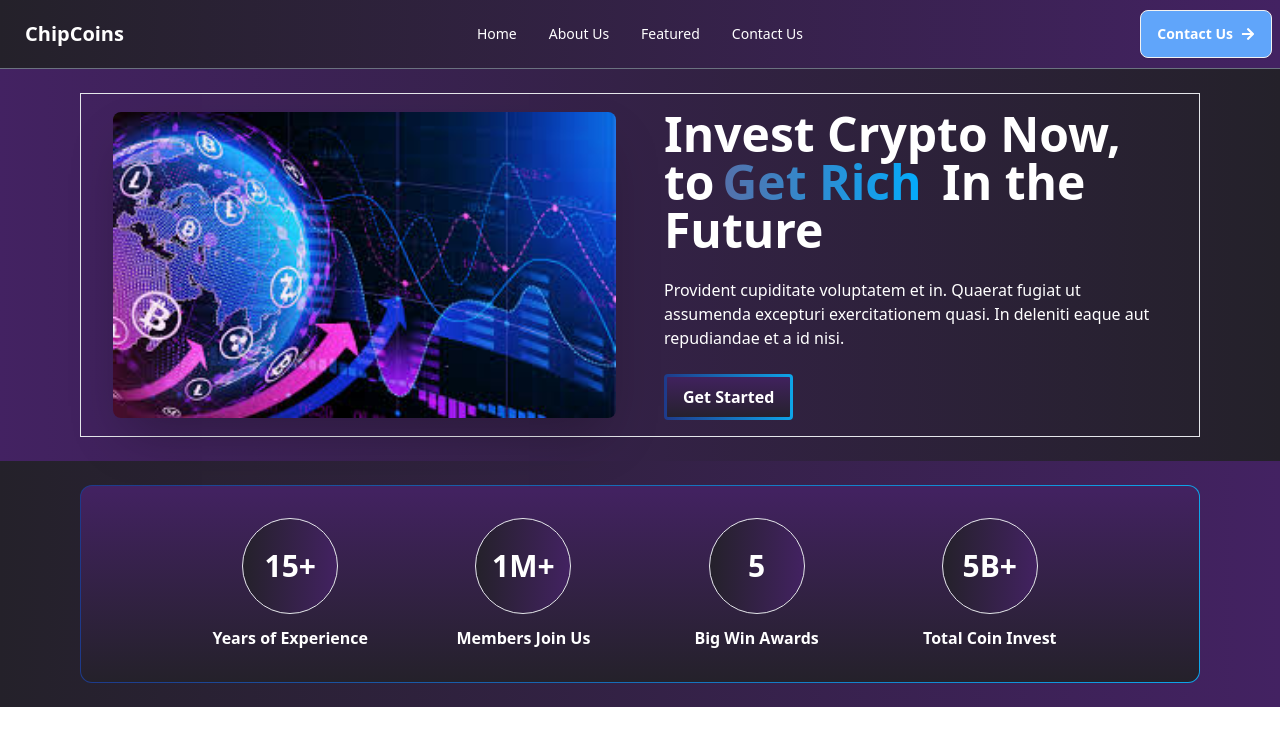
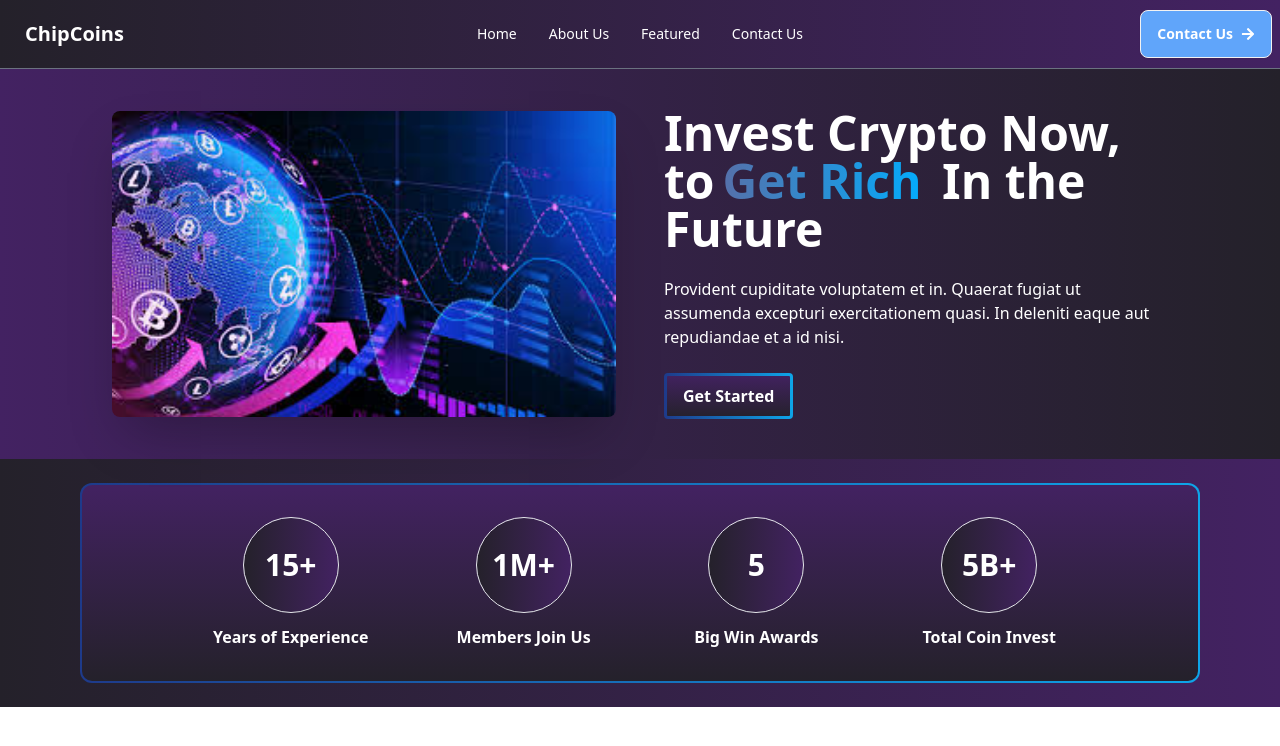
Before and after one commit to mdhabibur/frlnce_fgma_html, a React (Vite) app: page / in a window 1280 px wide. Shown: the top 746 px of the page. Built offline with nearby package versions, Linux system fonts and the light colour scheme.

Commit message:
update 3

```diff
--- a/src/components/home/ExperienceSection.jsx
+++ b/src/components/home/ExperienceSection.jsx
@@ -3,7 +3,7 @@ import React from 'react'
 const ExperienceSection = () => {
   return (
 
-    <div className="border flex flex-col sm:flex-row items-start justify-center gap-4 btn_outline_blue_sky_blue rounded-[12px] py-8">
+    <div className="border-2 flex flex-col sm:flex-row items-start justify-center gap-4 btn_outline_blue_sky_blue rounded-[12px] py-8">
 
         <div className=" flex flex-col items-center justify-center w-[20%] px-4 gap-3 font-semibold">
 
--- a/src/components/home/HeroSection.jsx
+++ b/src/components/home/HeroSection.jsx
@@ -3,7 +3,7 @@ import heroImage from '../../assets/images/images_hero_sec.jfif'
 
 const HeroSection = () => {
 	return (
-		<div className="hero max-h-screen border">
+		<div className="hero max-h-screen">
 			<div className="hero-content flex-col sm:flex-row gap-4">
 
                 <div className=" flex flex-row items-center justify-center w-1/2 px-4">
```
